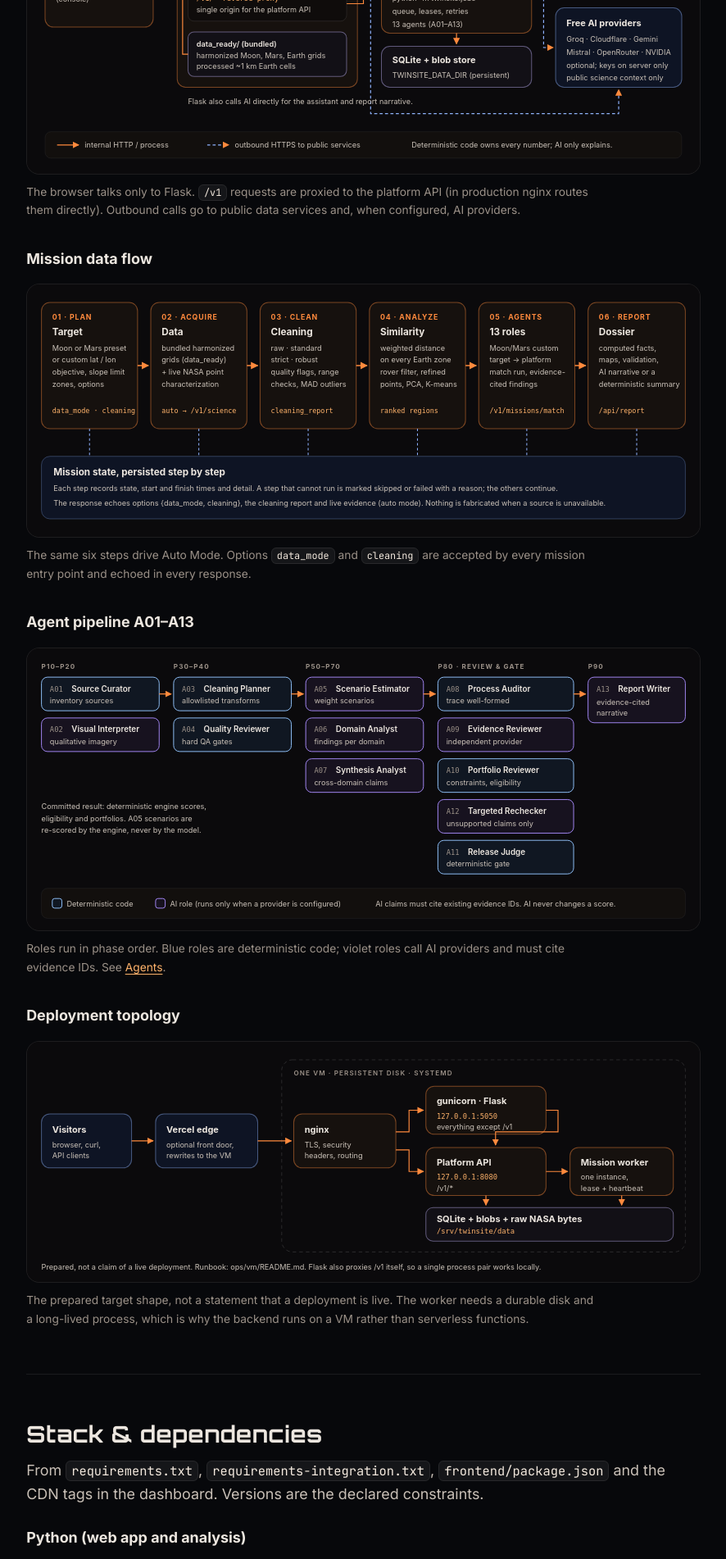
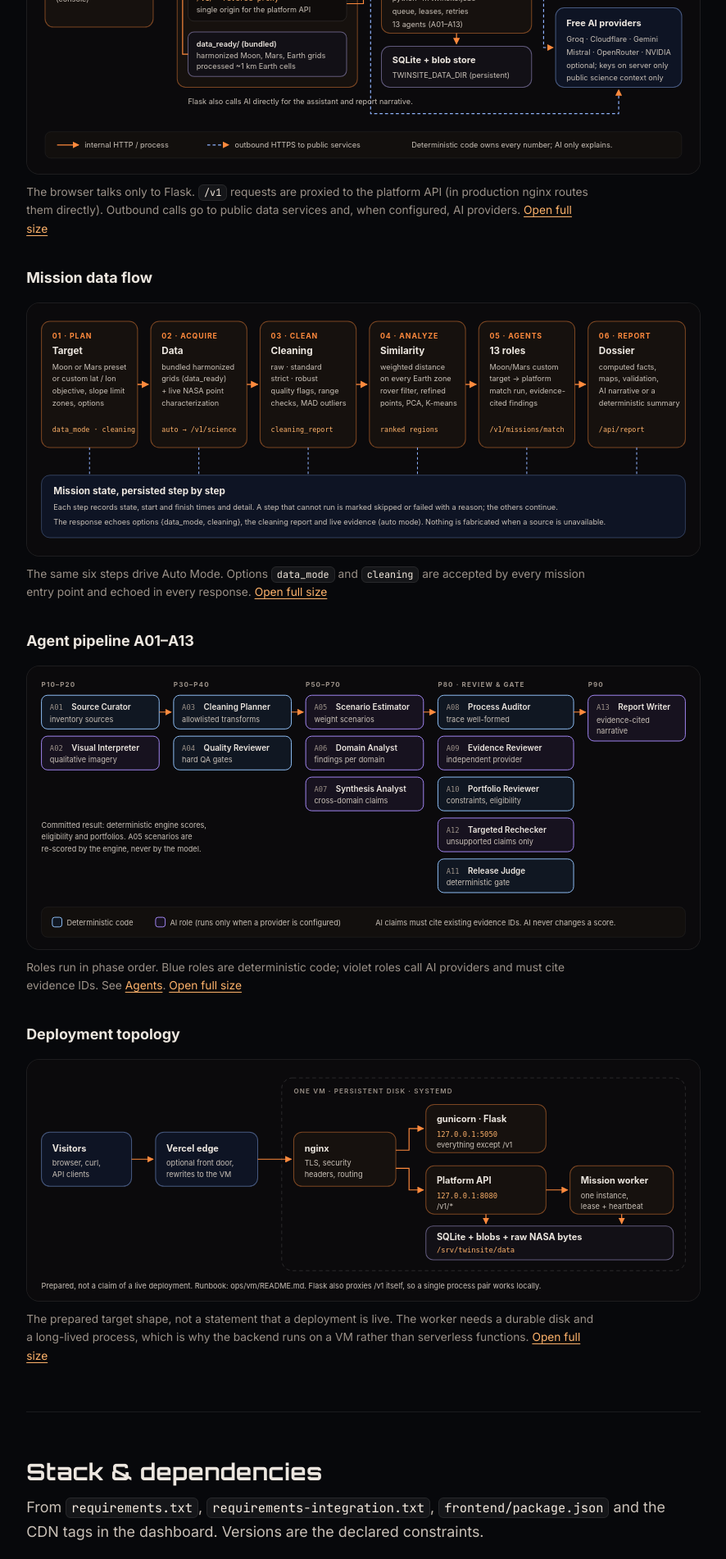
Before and after one commit to hakim-AI-hub-88/AstroWinners-TwinSite, a Flask app: page /resources in a window 1280 px wide. Shown: the part 4504-6406 px from the top of the page at 82% size, without its empty margins (337-1223 px from the left). Run offline with Flask 3, Linux system fonts and the light colour scheme; some libraries are stand-ins or nearby versions.

Commit message:
Content: mobile hero title fit, diagram full-size links, deployment diagram cleanup, console page wrap
Co-Authored-By: Claude Opus 5.5 <noreply@anthropic.com>

```diff
--- a/static/css/home.css
+++ b/static/css/home.css
@@ -204,14 +204,14 @@ body.home main { position: relative; z-index: 1; flex: 1; }
 }
 @media (max-width: 560px) {
   .hero__text { padding: 32px 16px 24px; }
-  .title { font-size: clamp(2rem, 10.5vw, 2.6rem); }
+  .title { font-size: clamp(1.9rem, 9.4vw, 2.6rem); }
   .hero__visual { height: 440px; }
   .earth { left: 18%; width: 620px; }
   .body--moon { width: 120px; left: 22%; }
   .body--mars { width: 130px; left: 76%; }
   .terrain { width: 230px; }
   .cta { width: 100%; }
-  .ld-sources ul { grid-template-columns: minmax(0, 1fr); }
+  .ld-sources li { padding: 12px 14px; }
   .ld-stats dd { font-size: 1.3rem; }
   .ld-stats div { padding: 18px 16px; }
 }
--- a/static/css/site.css
+++ b/static/css/site.css
@@ -236,6 +236,7 @@ dl.glossary dt:last-of-type, dl.glossary dd:last-of-type { border-bottom: 0; }
 @media (max-width: 560px) { .link-list a { flex-direction: column; gap: 2px; } .link-list a span { text-align: left; } }
 .status-page { max-width: 760px; }
 .status-page .panel { margin-top: 24px; }
+.status-page pre { white-space: pre-wrap; overflow-wrap: anywhere; }
 @media (prefers-reduced-motion: reduce) {
   html { scroll-behavior: auto; }
   *, *::before, *::after { transition: none !important; animation: none !important; }
--- a/templates/resources.html
+++ b/templates/resources.html
@@ -151,28 +151,28 @@ cd frontend &amp;&amp; npm ci &amp;&amp; npm run build</code></pre>
     <figure class="figure">
       <div class="figure__scroll"><img src="{{ url_for('static', filename='img/diagrams/system-architecture.svg') }}" width="1120" height="600" loading="lazy"
         alt="Browser to Flask web on port 5050 (pages, /api blueprints, /v1 reverse proxy, bundled data_ready grids), to the platform API on port 8080 with the mission worker and SQLite plus blob store, to NASA and OpenStreetMap sources and free AI providers."></div>
-      <figcaption>The browser talks only to Flask. <code>/v1</code> requests are proxied to the platform API (in production nginx routes them directly). Outbound calls go to public data services and, when configured, AI providers.</figcaption>
+      <figcaption>The browser talks only to Flask. <code>/v1</code> requests are proxied to the platform API (in production nginx routes them directly). Outbound calls go to public data services and, when configured, AI providers. <a href="{{ url_for('static', filename='img/diagrams/system-architecture.svg') }}">Open full size</a></figcaption>
     </figure>
 
     <h3>Mission data flow</h3>
     <figure class="figure">
       <div class="figure__scroll"><img src="{{ url_for('static', filename='img/diagrams/mission-data-flow.svg') }}" width="1120" height="420" loading="lazy"
         alt="Six steps: plan the target, acquire bundled and optional live data, clean with a profile, analyze similarity on every Earth zone, run the agents, build the report."></div>
-      <figcaption>The same six steps drive Auto Mode. Options <code>data_mode</code> and <code>cleaning</code> are accepted by every mission entry point and echoed in every response.</figcaption>
+      <figcaption>The same six steps drive Auto Mode. Options <code>data_mode</code> and <code>cleaning</code> are accepted by every mission entry point and echoed in every response. <a href="{{ url_for('static', filename='img/diagrams/mission-data-flow.svg') }}">Open full size</a></figcaption>
     </figure>
 
     <h3>Agent pipeline A01–A13</h3>
     <figure class="figure">
       <div class="figure__scroll"><img src="{{ url_for('static', filename='img/diagrams/agent-pipeline.svg') }}" width="1120" height="470" loading="lazy"
         alt="Thirteen agents in phases P10 to P90. Deterministic: A01, A03, A04, A08, A10, A11. AI: A02, A05, A06, A07, A09, A12, A13."></div>
-      <figcaption>Roles run in phase order. Blue roles are deterministic code; violet roles call AI providers and must cite evidence IDs. See <a href="#agents">Agents</a>.</figcaption>
+      <figcaption>Roles run in phase order. Blue roles are deterministic code; violet roles call AI providers and must cite evidence IDs. See <a href="#agents">Agents</a>. <a href="{{ url_for('static', filename='img/diagrams/agent-pipeline.svg') }}">Open full size</a></figcaption>
     </figure>
 
     <h3>Deployment topology</h3>
     <figure class="figure">
       <div class="figure__scroll"><img src="{{ url_for('static', filename='img/diagrams/deployment-topology.svg') }}" width="1120" height="400" loading="lazy"
         alt="Prepared target topology: optional Vercel edge, then one VM with nginx routing /v1 to the platform API on 8080 and everything else to gunicorn and Flask on 5050, plus one worker and a persistent disk."></div>
-      <figcaption>The prepared target shape, not a statement that a deployment is live. The worker needs a durable disk and a long-lived process, which is why the backend runs on a VM rather than serverless functions.</figcaption>
+      <figcaption>The prepared target shape, not a statement that a deployment is live. The worker needs a durable disk and a long-lived process, which is why the backend runs on a VM rather than serverless functions. <a href="{{ url_for('static', filename='img/diagrams/deployment-topology.svg') }}">Open full size</a></figcaption>
     </figure>
   </section>
 
```
Also changed, not shown: static/img/diagrams/deployment-topology.svg.
